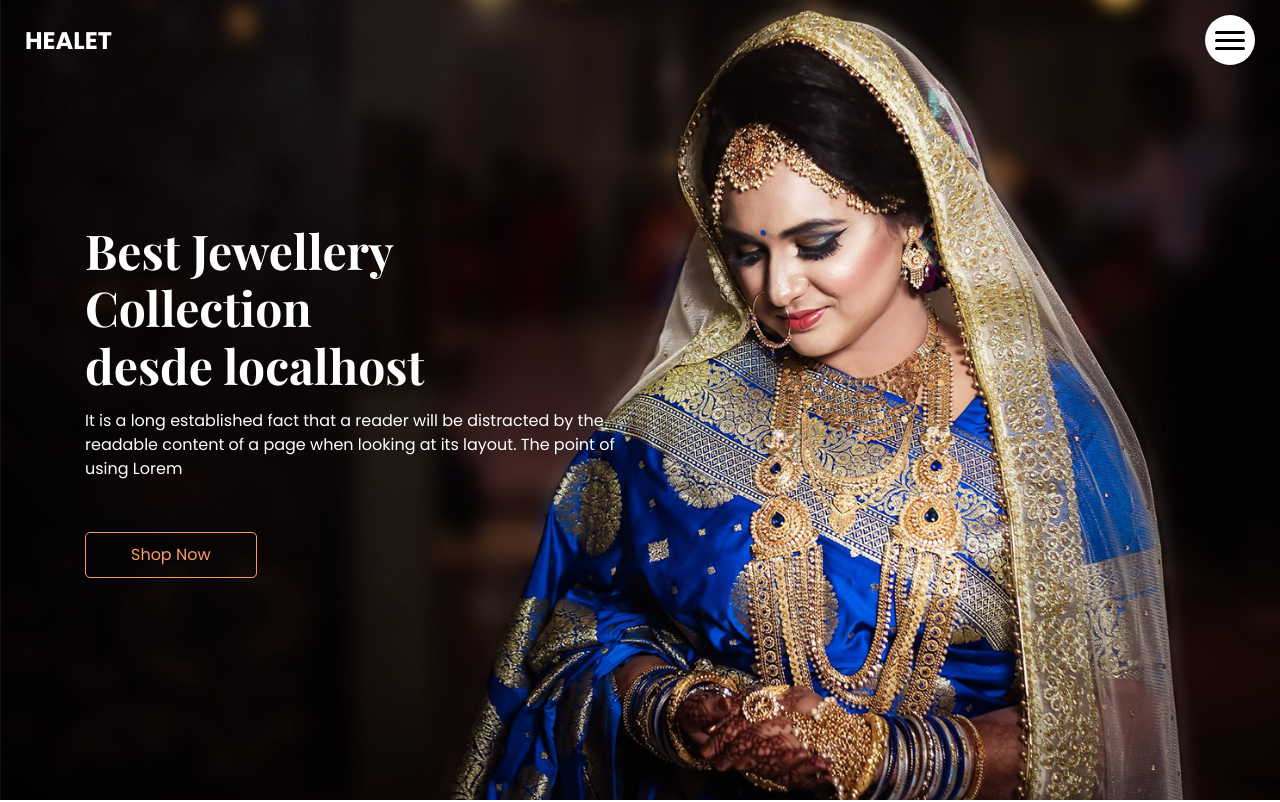
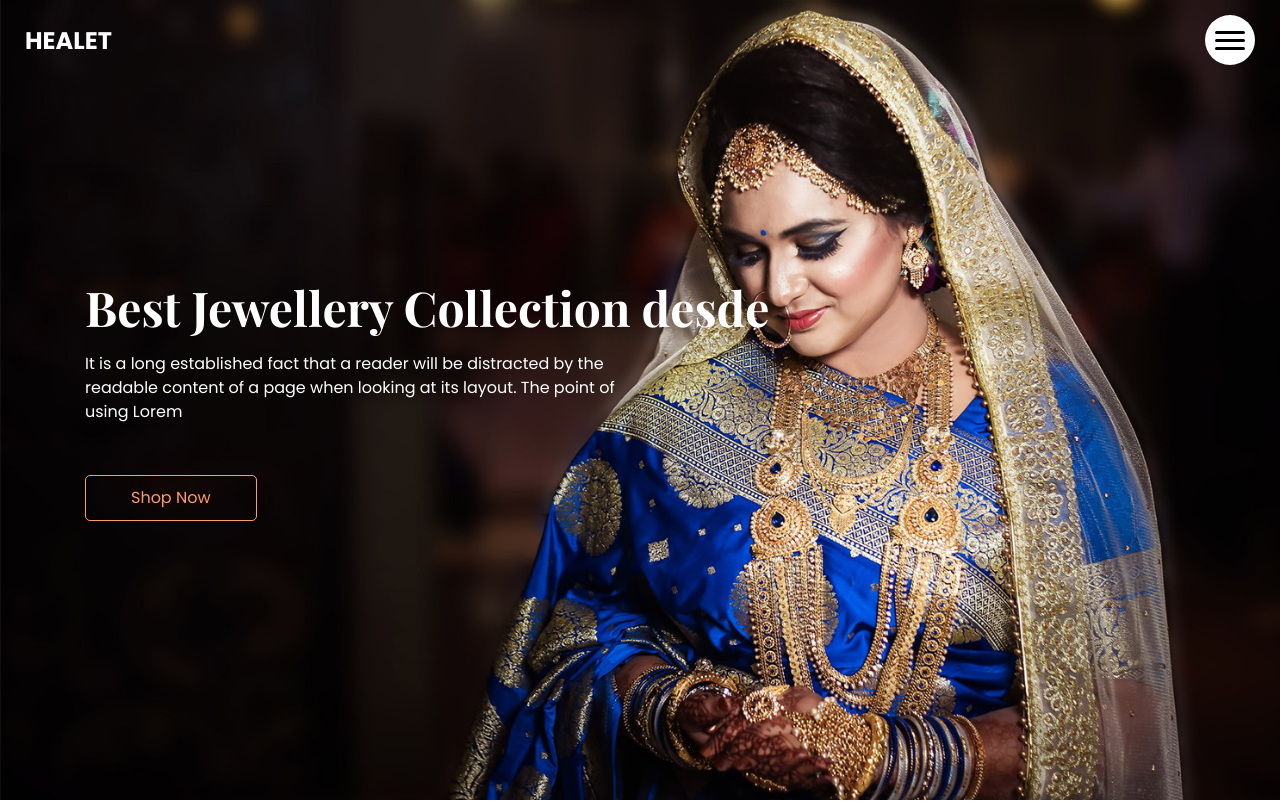
Before and after one commit to AndBenvds404/pag_static2, a plain HTML site: page index.html in a window 1280 px wide. Shown: the top 802 px of the page. Drawn offline with nearby package versions, Linux system fonts and the light colour scheme.

Commit message:
fix hostname

```diff
--- a/index.html
+++ b/index.html
@@ -70,14 +70,8 @@
     <div class="container">
       <div class="col-md-9 col-lg-8">
         <div class="detail-box">
-          <h1 id="hostname"> Best Jewellery
-            <br>Collection
-            <br>desde
-          </h1>
-          <script>
-            const hostname = window.location.hostname;
-            document.getElementById("hostname").innerHTML += ` ${hostname}`;
-          </script>
+          <h1>Best Jewellery Collection desde</h1>
+
           <p>
             It is a long established fact that a reader will be distracted by the readable content of a page when
             looking at its layout. The point of using Lorem
```
